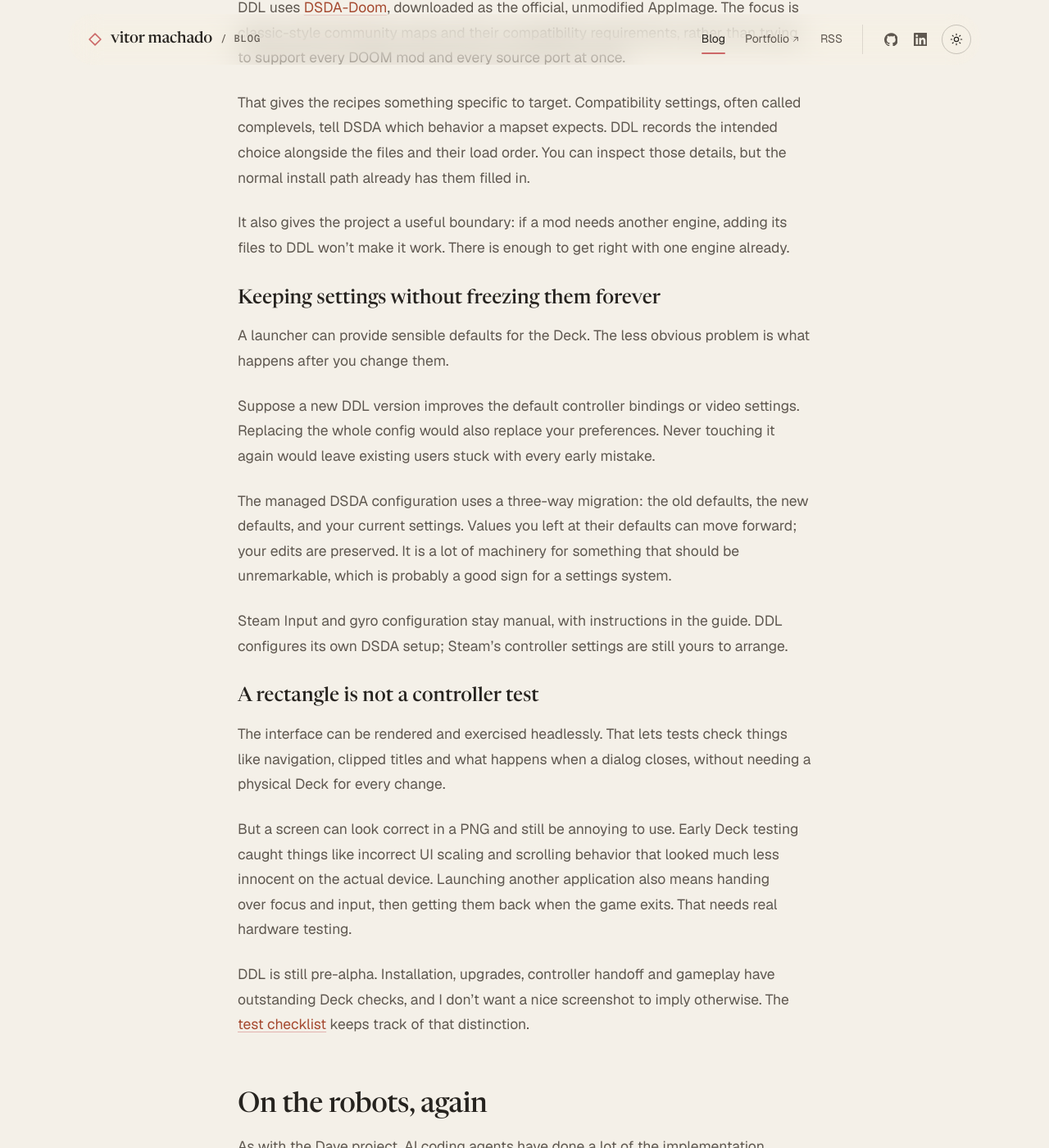
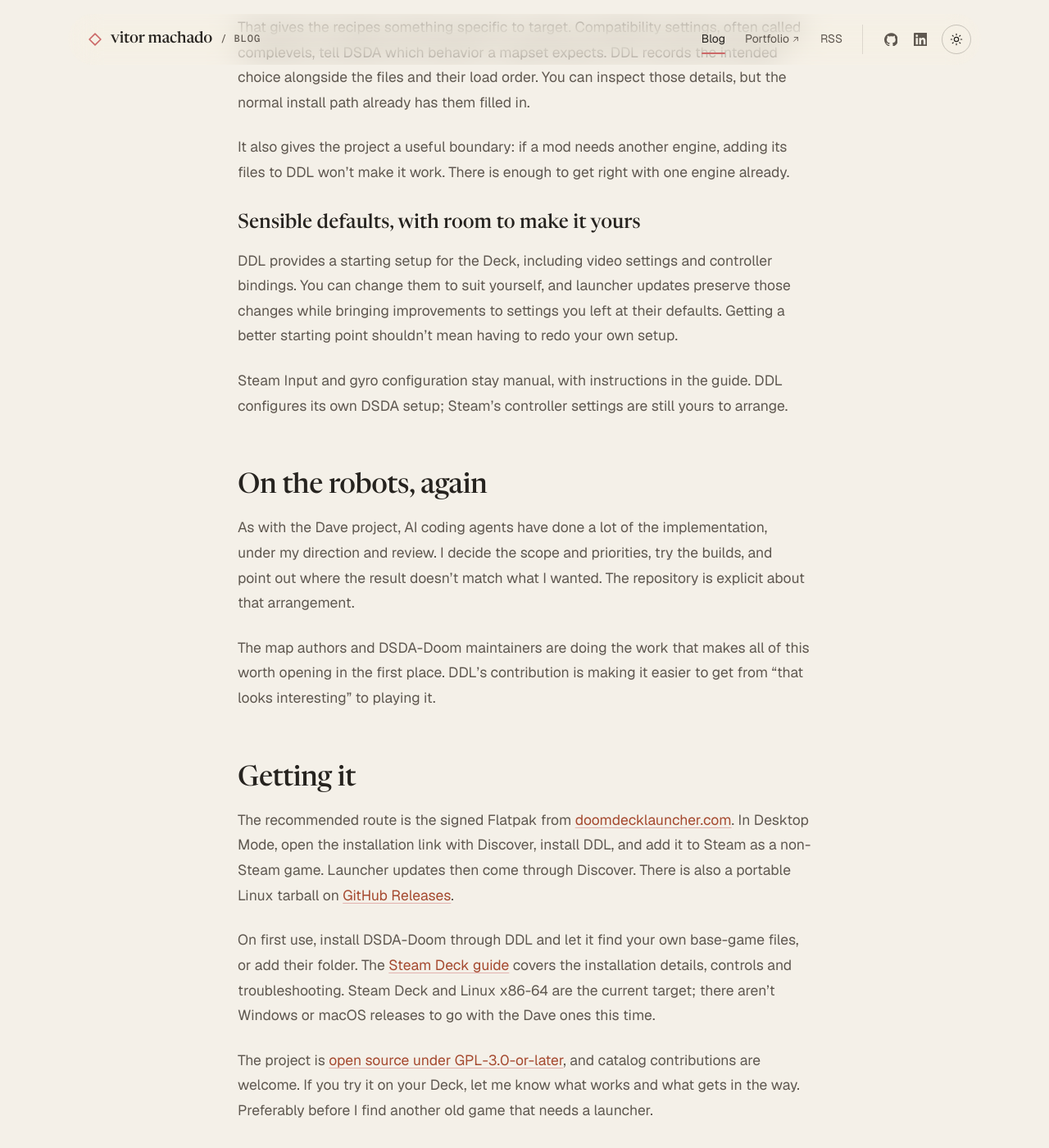
Before and after one commit to vittau/blog, a Jekyll site: the page built from _posts/2026-10-23-doom-deck-launcher.markdown, in a window 1280 px wide and 1400 px high, scrolled down 5415 px. Shown: the whole window at 82% size. Built offline with Jekyll 4.4.1, drawn with Linux system fonts in a browser that asks for light colours; comment, search, counter and statistics services are not loaded; some of the changed text lies outside the part shown.

Commit message:
Focus DoomDeckLauncher post on the player experience

```diff
--- a/_posts/2026-10-23-doom-deck-launcher.markdown
+++ b/_posts/2026-10-23-doom-deck-launcher.markdown
@@ -71,7 +71,7 @@
     <p class="post-image-caption">Home, for getting back to whatever was killing you last time</p>
 </div>
 
-These images are off-screen renders of the real interface with sample state, rather than photographs or captures from a Deck. The embedded map imagery belongs to the respective map creators; the <a href="https://github.com/vittau/Doom-Deck-Launcher/blob/main/packaging/flatpak/site/credits.html" target="_blank">credits page in the repository</a> lists the sources. They show the implemented UI, but they don't prove how it feels in your hands, and published builds can lag the source used for the pictures.
+The images show the interface with sample data. Map imagery belongs to the respective map creators; the <a href="https://github.com/vittau/Doom-Deck-Launcher/blob/main/packaging/flatpak/site/credits.html" target="_blank">credits page in the repository</a> lists the sources.
 
 ##### The parts that were actually interesting
 
@@ -83,29 +83,15 @@
 
 It also gives the project a useful boundary: if a mod needs another engine, adding its files to DDL won't make it work. There is enough to get right with one engine already.
 
-###### Keeping settings without freezing them forever
+###### Sensible defaults, with room to make it yours
 
-A launcher can provide sensible defaults for the Deck. The less obvious problem is what happens after you change them.
-
-Suppose a new DDL version improves the default controller bindings or video settings. Replacing the whole config would also replace your preferences. Never touching it again would leave existing users stuck with every early mistake.
-
-The managed DSDA configuration uses a three-way migration: the old defaults, the new defaults, and your current settings. Values you left at their defaults can move forward; your edits are preserved. It is a lot of machinery for something that should be unremarkable, which is probably a good sign for a settings system.
+DDL provides a starting setup for the Deck, including video settings and controller bindings. You can change them to suit yourself, and launcher updates preserve those changes while bringing improvements to settings you left at their defaults. Getting a better starting point shouldn't mean having to redo your own setup.
 
 Steam Input and gyro configuration stay manual, with instructions in the guide. DDL configures its own DSDA setup; Steam's controller settings are still yours to arrange.
-
-###### A rectangle is not a controller test
-
-The interface can be rendered and exercised headlessly. That lets tests check things like navigation, clipped titles and what happens when a dialog closes, without needing a physical Deck for every change.
-
-But a screen can look correct in a PNG and still be annoying to use. Early Deck testing caught things like incorrect UI scaling and scrolling behavior that looked much less innocent on the actual device. Launching another application also means handing over focus and input, then getting them back when the game exits. That needs real hardware testing.
-
-DDL is still pre-alpha. Installation, upgrades, controller handoff and gameplay have outstanding Deck checks, and I don't want a nice screenshot to imply otherwise. The <a href="https://github.com/vittau/Doom-Deck-Launcher/blob/main/docs/deck-testing.md" target="_blank">test checklist</a> keeps track of that distinction.
 
 ##### On the robots, again
 
 As with the Dave project, AI coding agents have done a lot of the implementation, under my direction and review. I decide the scope and priorities, try the builds, and point out where the result doesn't match what I wanted. The repository is explicit about that arrangement.
-
-This project makes the limits of automated checking particularly visible. A test can check that a recipe produces the expected launch arguments. It can't tell me that browsing the library feels good from the couch. Keeping those two kinds of evidence separate has been an important part of the work.
 
 The map authors and DSDA-Doom maintainers are doing the work that makes all of this worth opening in the first place. DDL's contribution is making it easier to get from “that looks interesting” to playing it.
 
```
